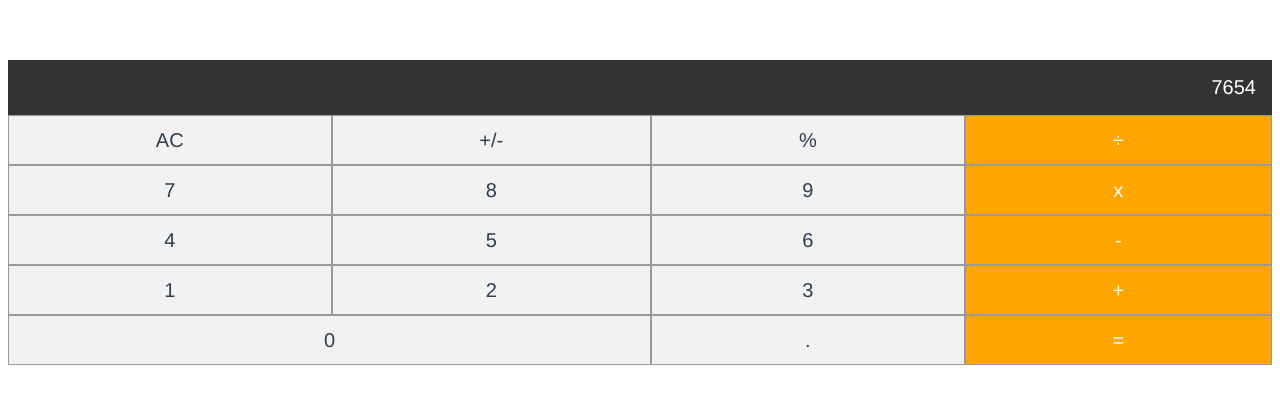
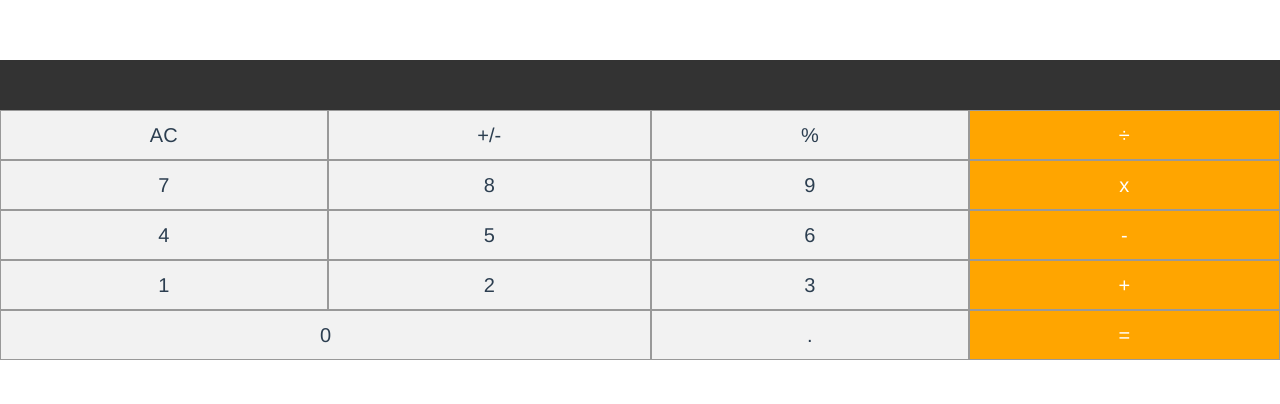
Before and after one commit to mwongess/vue_calculator, a Vue app: page / in a window 1280 px wide. Shown: the top 404 px of the page. Built offline with nearby package versions, Linux system fonts and the light colour scheme.

Commit message:
Interpolate current

```diff
--- a/src/App.vue
+++ b/src/App.vue
@@ -16,6 +16,11 @@ export default {
 </script>
 
 <style>
+*{
+  padding: 0;
+  margin: 0;
+  box-sizing: border-box;
+}
 #app {
   font-family: Avenir, Helvetica, Arial, sans-serif;
   -webkit-font-smoothing: antialiased;
--- a/src/components/MyCalculator.vue
+++ b/src/components/MyCalculator.vue
@@ -1,6 +1,6 @@
 <template>
   <div class="calculator">
-    <div class="output">7654</div>
+    <div class="output">{{}}</div>
     <div class="btn">AC</div>
     <div class="btn">+/-</div>
     <div class="btn">%</div>
@@ -26,14 +26,18 @@
 <script>
 export default {
   name: 'MyCalculator',
-  props: {
-    msg: String
+
+  data(){
+    return{
+      current: ''
+    }
   }
 }
 </script>
 
 <!-- Add "scoped" attribute to limit CSS to this component only -->
 <style scoped>
+
   .calculator{
     display: grid;
     grid-template-columns: auto auto auto auto;
```
